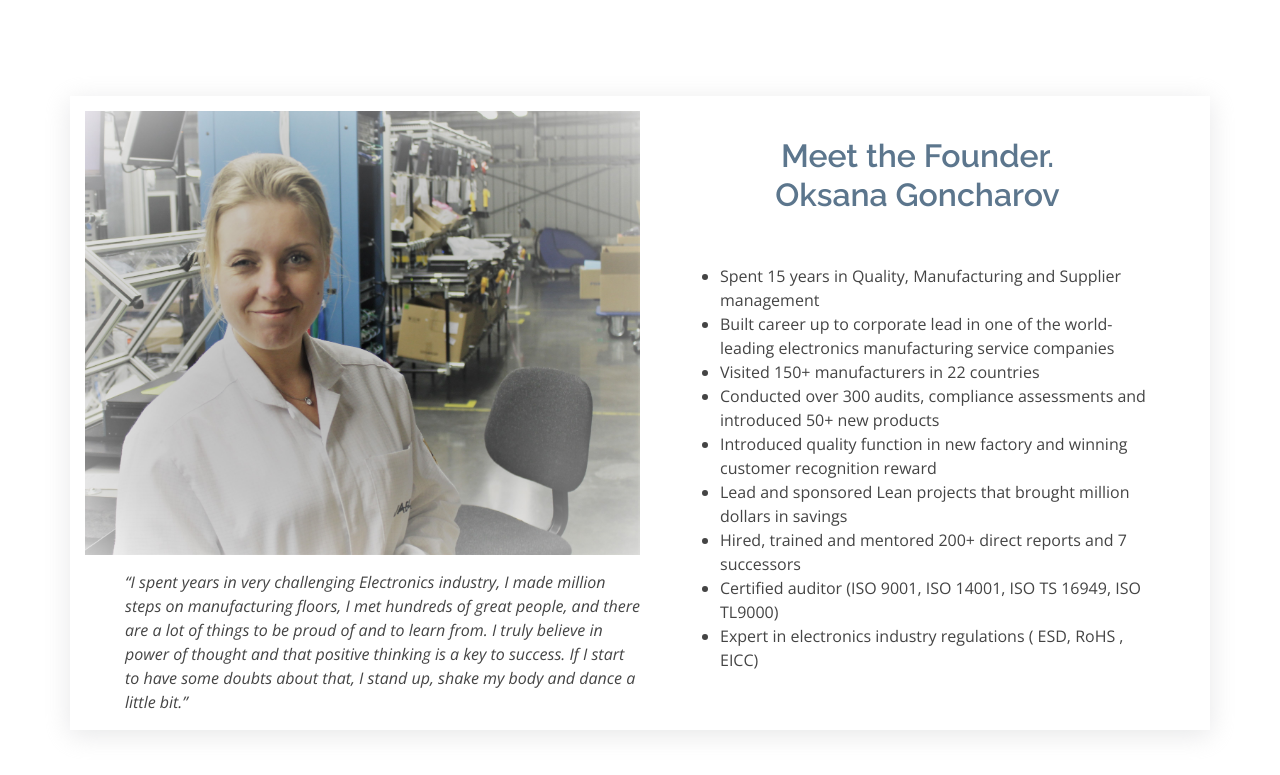
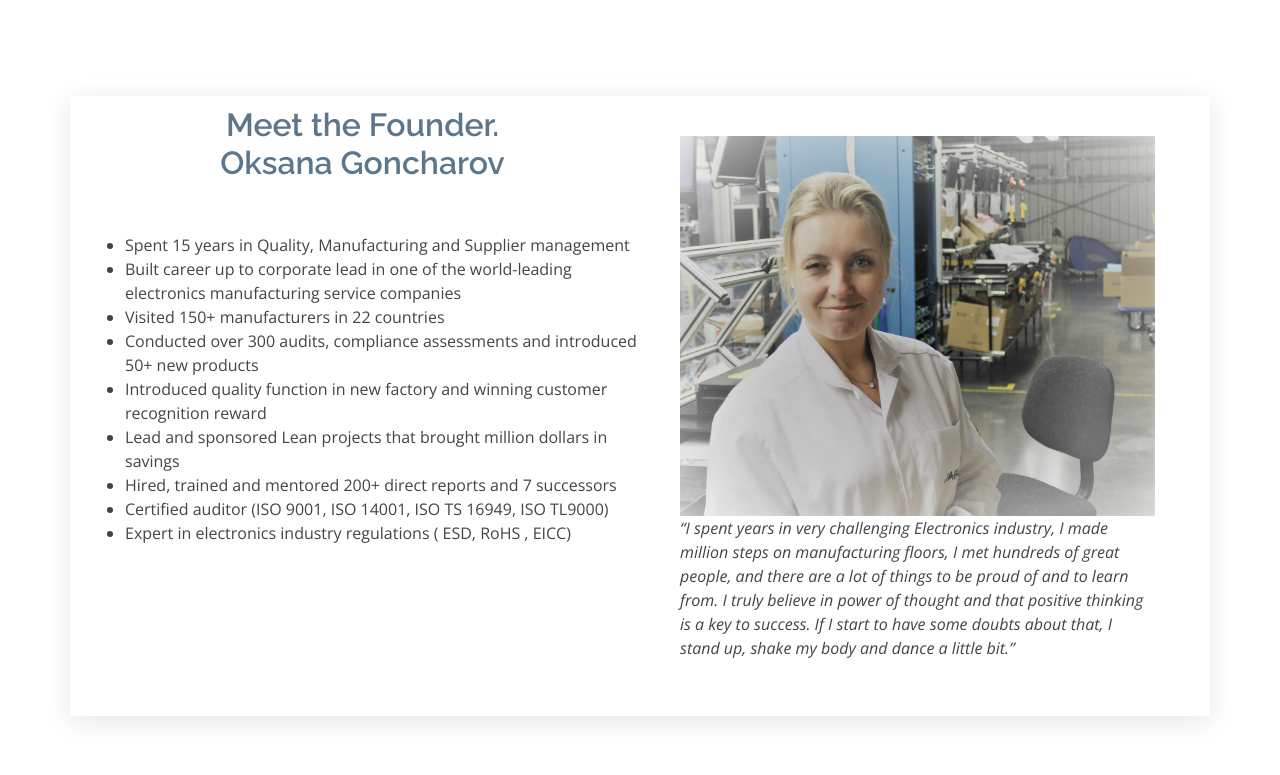
Before and after one commit to g8oksana/web, a plain HTML site: page index.html in a window 1280 px wide. Shown: the part 2865-3640 px from the top of the page. Drawn offline with nearby package versions, Linux system fonts and the light colour scheme.

Commit message:
fixing the founder header

```diff
--- a/index.html
+++ b/index.html
@@ -225,24 +225,8 @@
 
         <div class="row no-gutters">
           <div class="col-lg-6 video-box">
-            <img src="assets/img/founder.jpg" class="img-fluid" alt="">
-			<!-- Uncomment for youtube video -->
-            <!-- <a href="https://www.youtube.com/watch?v=jDDaplaOz7Q" class="venobox play-btn mb-4" data-vbtype="video" data-autoplay="true"></a> -->
-			<div class="icon-box" data-aos="fade-up" data-aos-delay="100">
-			<ul>
-			 <p style="font-style: italic; ">“I spent years in very challenging Electronics industry, I made million steps on manufacturing floors, I met hundreds of great people, and there are a lot of things to be proud of and to learn from.
-I truly believe in power of thought and that positive thinking is a key to success. If I start to have some doubts about that, I stand up, shake my body and dance a little bit.”</p>
-
-			</ul>
-			</div>
-
-          </div>
-
-          <div class="col-lg-6 d-flex flex-column justify-content-center about-content">
-
-            <div class="section-title">
-              <h2>Meet the Founder.<br>Oksana Goncharov</h2>
-
+		     <div class="section-title">
+              <h2 class="vspace10">Meet the Founder.<br>Oksana Goncharov</h2>
             </div>
 
 			<div class="icon-box" data-aos="fade-up" data-aos-delay="100">
@@ -260,6 +244,12 @@ I truly believe in power of thought and that positive thinking is a key to succe
 			</ul>
         </div>
 
+
+          </div>
+
+          <div class="col-lg-6 d-flex flex-column justify-content-center about-content">
+			<img src="assets/img/founder.jpg" class="img-fluid" alt="">
+			<p style="font-style: italic;">“I spent years in very challenging Electronics industry, I made million steps on manufacturing floors, I met hundreds of great people, and there are a lot of things to be proud of and to learn from. I truly believe in power of thought and that positive thinking is a key to success. If I start to have some doubts about that, I stand up, shake my body and dance a little bit.”</p>
 			</div>
 
           </div>
```
